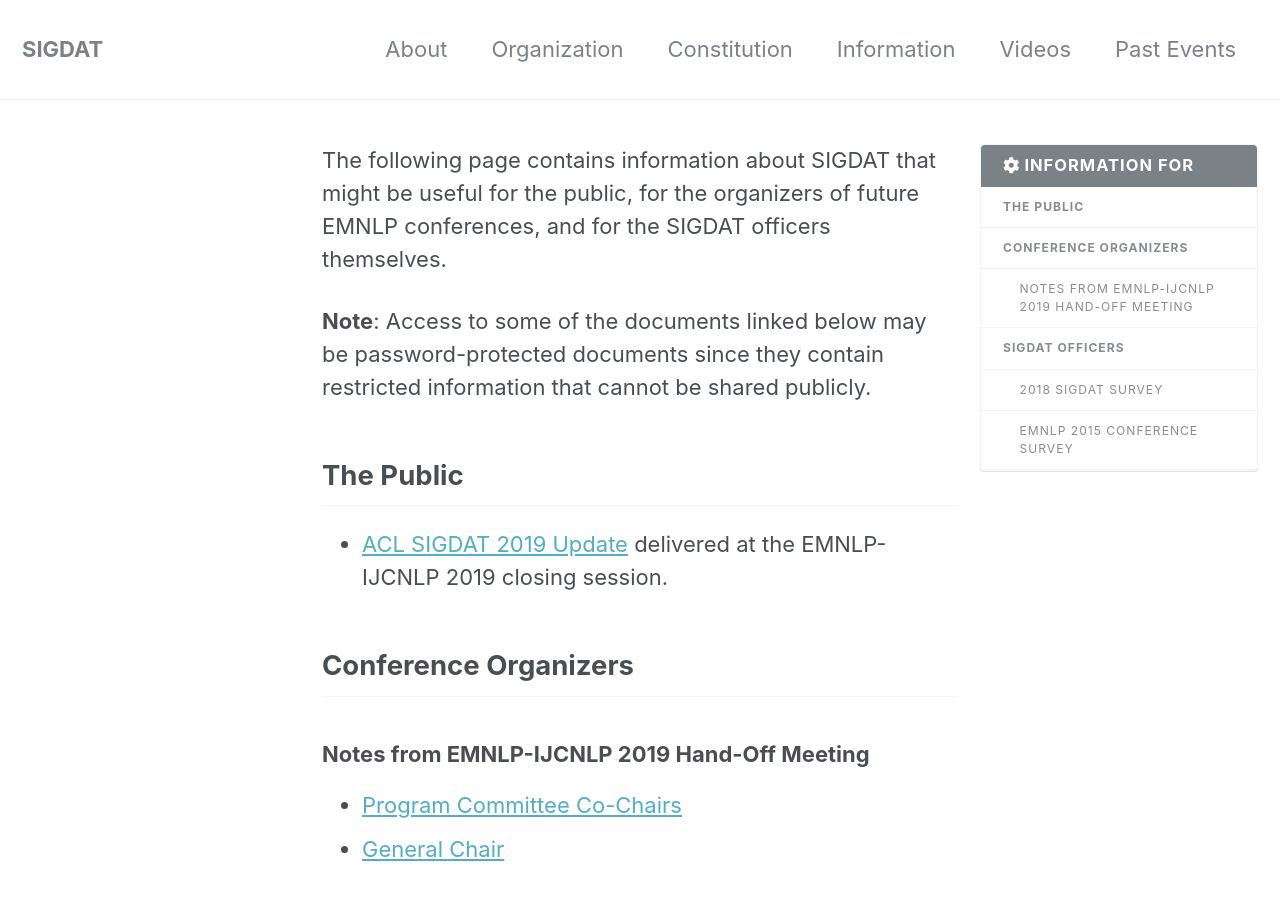
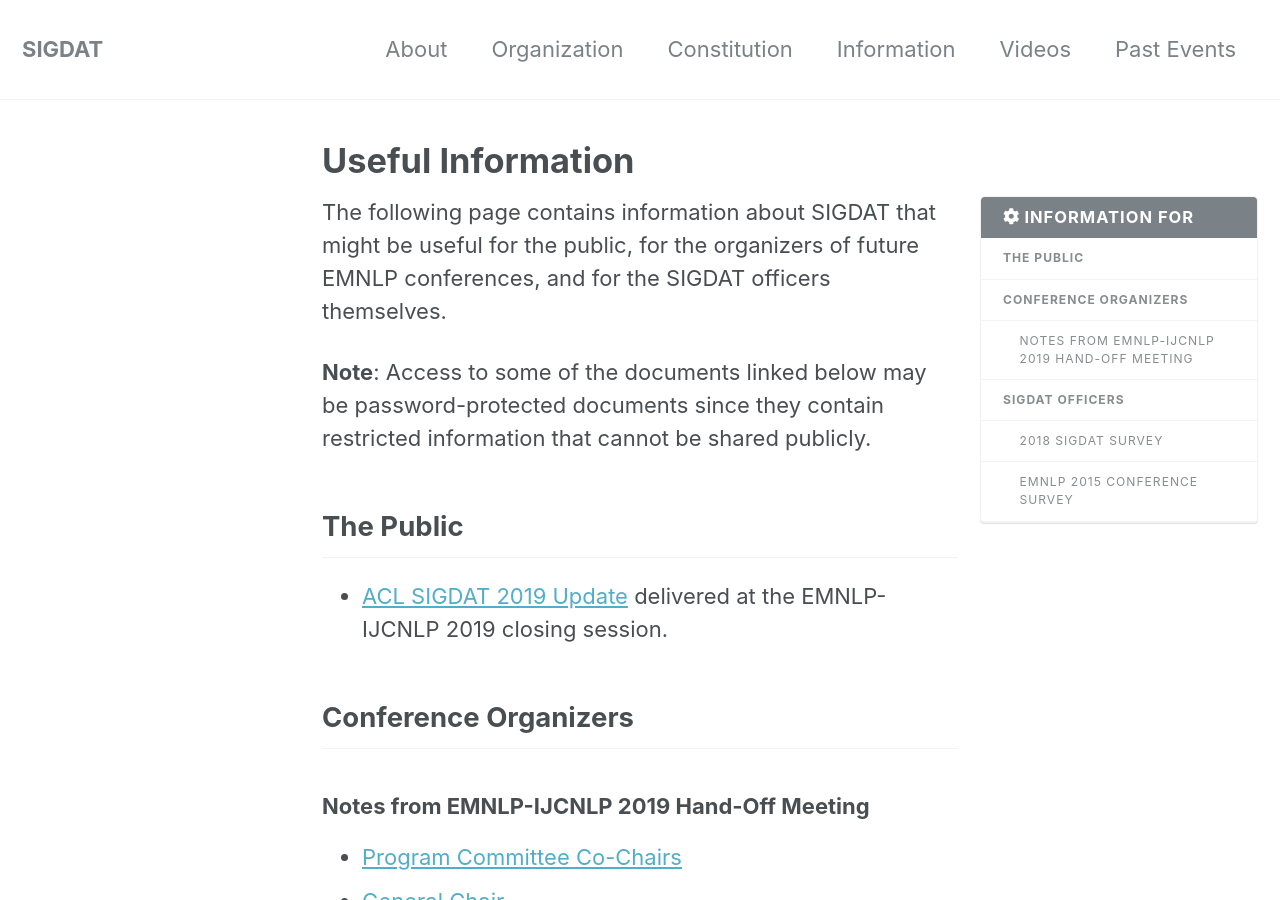
Before and after one commit to sigdat-org/sigdat, a Jekyll site: the page built from _pages/information.md, in a window 1280 px wide and 900 px high. Built offline with Jekyll 4.4.1, drawn with Linux system fonts in a browser that asks for light colours; nearby versions of some CDN libraries.

Commit message:
Fix more issues.

```diff
--- a/_data/navigation.yml
+++ b/_data/navigation.yml
@@ -46,10 +46,6 @@ pages:
       - title: "Past Conferences &amp; Workshops"
       - url: /pages/events.md
 
-  - title: Information
-    children:
-      - title: "Related Information"
-      - url: /pages/information.md
 # calls:
 #   - title: Call for
 #     children:
--- a/_pages/information.md
+++ b/_pages/information.md
@@ -1,7 +1,7 @@
 ---
-title:
+title: "Useful Information"
 layout: single
-excerpt: "Useful Information"
+excerpt: "Useful Information related to SIGDAT"
 permalink: /information
 sidebar: false
 toc: true
```
